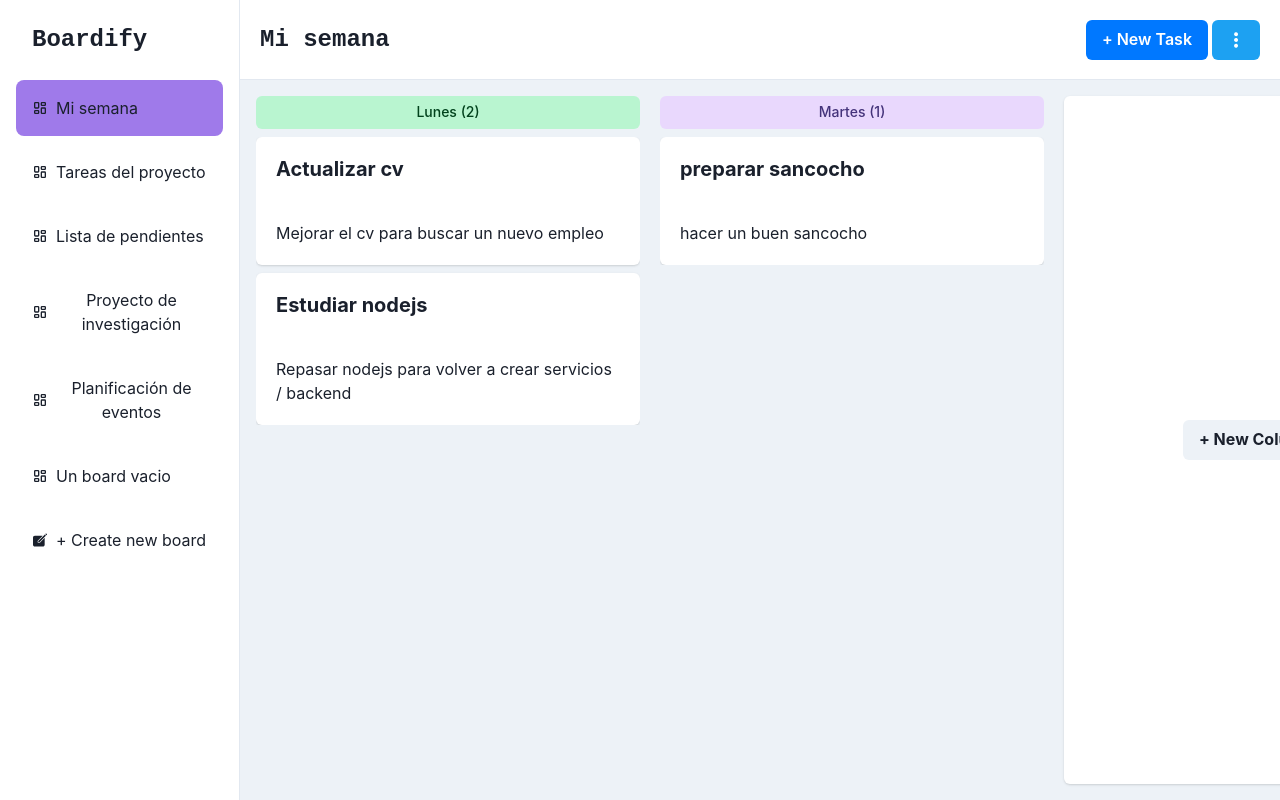
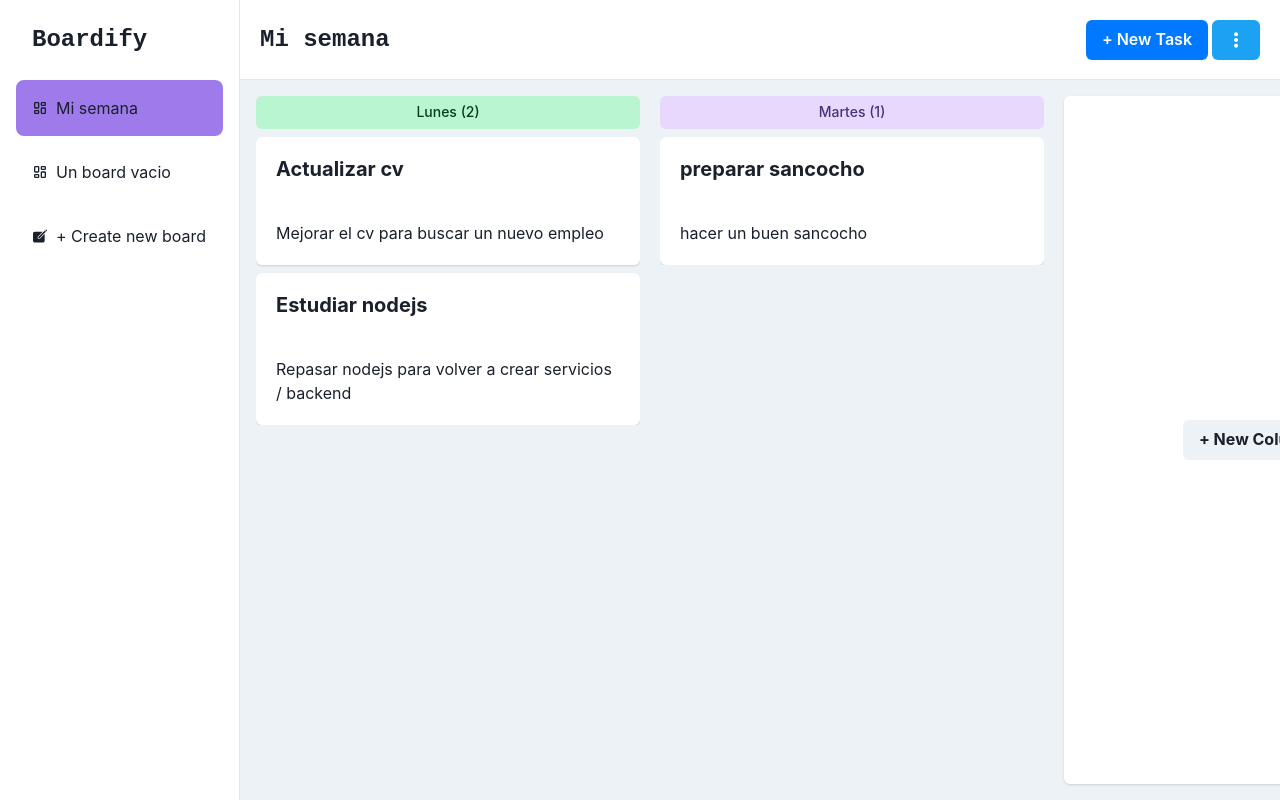
Before and after one commit to EdiedRamos/boardify, a React (Vite) app: page / in a window 1280 px wide. Built offline with nearby package versions, Linux system fonts and the light colour scheme.

Commit message:
refactor: remove useless mock data

```diff
--- a/src/General/Data/Dashboard/dashboard.data.ts
+++ b/src/General/Data/Dashboard/dashboard.data.ts
@@ -75,147 +75,6 @@ export const DashboardMock: DashboardType = {
       ],
     },
     {
-      id: 2,
-      name: "Tareas del proyecto",
-      taskGroupList: [
-        {
-          id: 2,
-          status: "Pendiente",
-          taskList: [
-            {
-              id: 2,
-              title: "Investigar mercado",
-              description:
-                "Realizar un estudio de mercado para identificar oportunidades",
-              status: { id: 2, status: "Pendiente" },
-              subtaskList: [
-                {
-                  id: 4,
-                  title: "Buscar datos de mercado",
-                  state: false,
-                },
-                {
-                  id: 5,
-                  title: "Analizar competencia",
-                  state: false,
-                },
-                {
-                  id: 6,
-                  title: "Identificar segmentos de mercado",
-                  state: false,
-                },
-              ],
-            },
-          ],
-        },
-      ],
-    },
-    {
-      id: 3,
-      name: "Lista de pendientes",
-      taskGroupList: [
-        {
-          id: 3,
-          status: "Urgente",
-          taskList: [
-            {
-              id: 3,
-              title: "Pagar facturas",
-              description: "Realizar el pago de las facturas vencidas",
-              status: { id: 3, status: "Urgente" },
-              subtaskList: [
-                {
-                  id: 7,
-                  title: "Factura de luz",
-                  state: true,
-                },
-                {
-                  id: 8,
-                  title: "Factura de teléfono",
-                  state: false,
-                },
-                {
-                  id: 9,
-                  title: "Factura de agua",
-                  state: false,
-                },
-              ],
-            },
-          ],
-        },
-      ],
-    },
-    {
-      id: 4,
-      name: "Proyecto de investigación",
-      taskGroupList: [
-        {
-          id: 4,
-          status: "En progreso",
-          taskList: [
-            {
-              id: 4,
-              title: "Recopilar datos",
-              description: "Recolectar datos para el análisis",
-              status: { id: 4, status: "En progreso" },
-              subtaskList: [
-                {
-                  id: 10,
-                  title: "Entrevistas",
-                  state: true,
-                },
-                {
-                  id: 11,
-                  title: "Encuestas",
-                  state: false,
-                },
-                {
-                  id: 12,
-                  title: "Análisis de datos secundarios",
-                  state: false,
-                },
-              ],
-            },
-          ],
-        },
-      ],
-    },
-    {
-      id: 5,
-      name: "Planificación de eventos",
-      taskGroupList: [
-        {
-          id: 5,
-          status: "Próximo evento",
-          taskList: [
-            {
-              id: 5,
-              title: "Organizar logística",
-              description: "Planificar la logística para el próximo evento",
-              status: { id: 5, status: "Próximo evento" },
-              subtaskList: [
-                {
-                  id: 13,
-                  title: "Reservar lugar",
-                  state: false,
-                },
-                {
-                  id: 14,
-                  title: "Contratar catering",
-                  state: false,
-                },
-                {
-                  id: 15,
-                  title: "Enviar invitaciones",
-                  state: true,
-                },
-              ],
-            },
-          ],
-        },
-      ],
-    },
-    {
       id: 55,
       name: "Un board vacio",
       taskGroupList: [],
```
